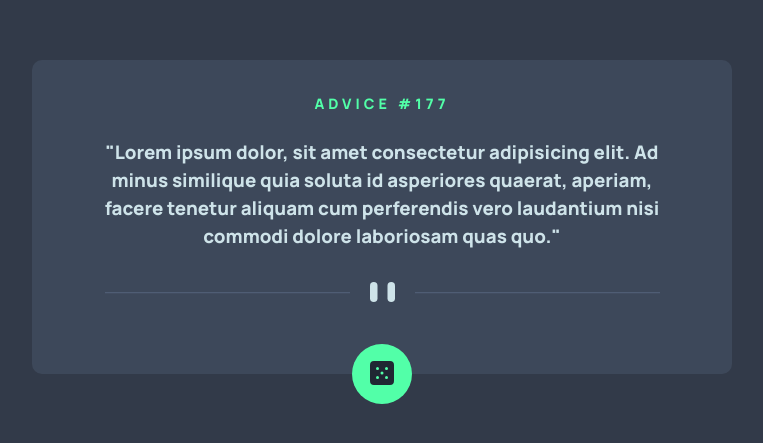
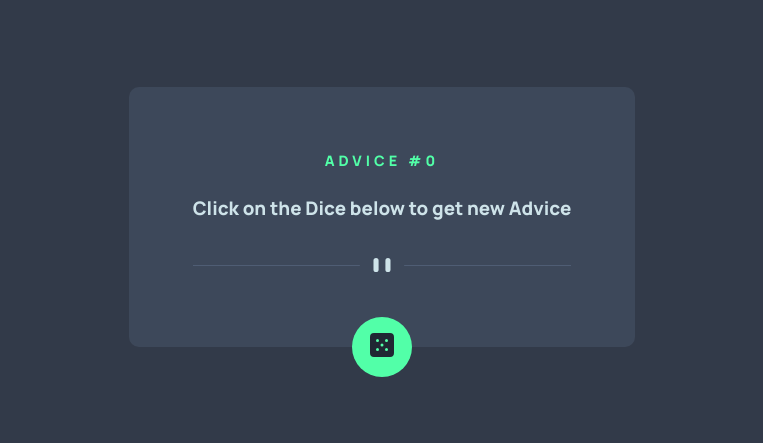
Before and after one commit to Aditya6101/advice-generator-card, a plain HTML site: page index.html in a window 1280 px wide. Shown: the part 183-626 px from the top of the page, without its empty margins (258-1021 px from the left). Drawn offline with Linux system fonts and the light colour scheme.

Commit message:
dummy text removed.

```diff
--- a/index.html
+++ b/index.html
@@ -23,13 +23,10 @@
   </head>
   <body>
     <main class="advice-card">
-      <span class="advice-id">Advice #177</span>
+      <p class="advice-id">Advice #<span id="advice-id">0</span></p>
 
-      <h3 class="advice-text">
-        "Lorem ipsum dolor, sit amet consectetur adipisicing elit. Ad minus
-        similique quia soluta id asperiores quaerat, aperiam, facere tenetur
-        aliquam cum perferendis vero laudantium nisi commodi dolore laboriosam
-        quas quo."
+      <h3 class="advice-text" id="advice">
+        Click on the Dice below to get new Advice
       </h3>
       <div class="divider"></div>
       <button class="dice" id="dice">
```
